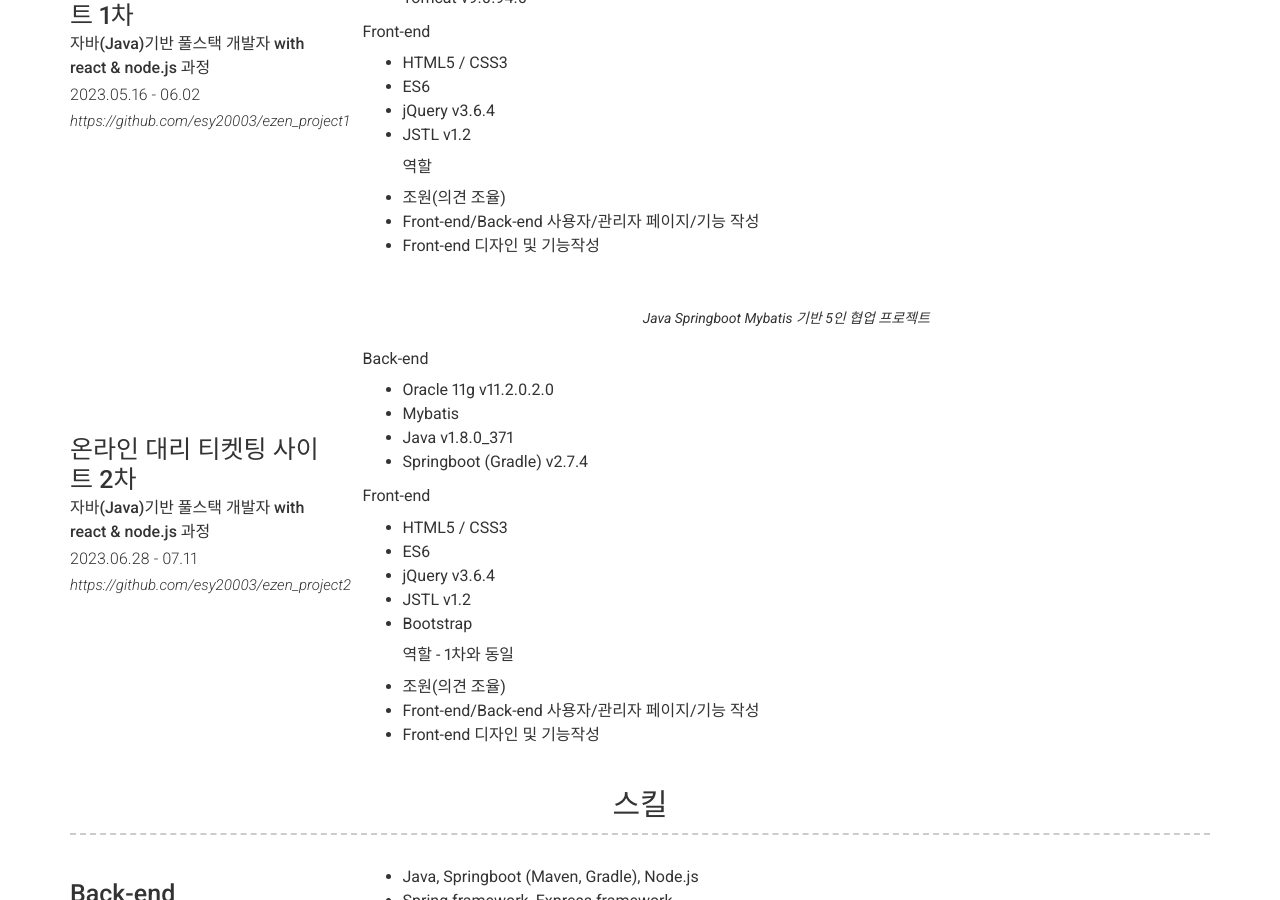
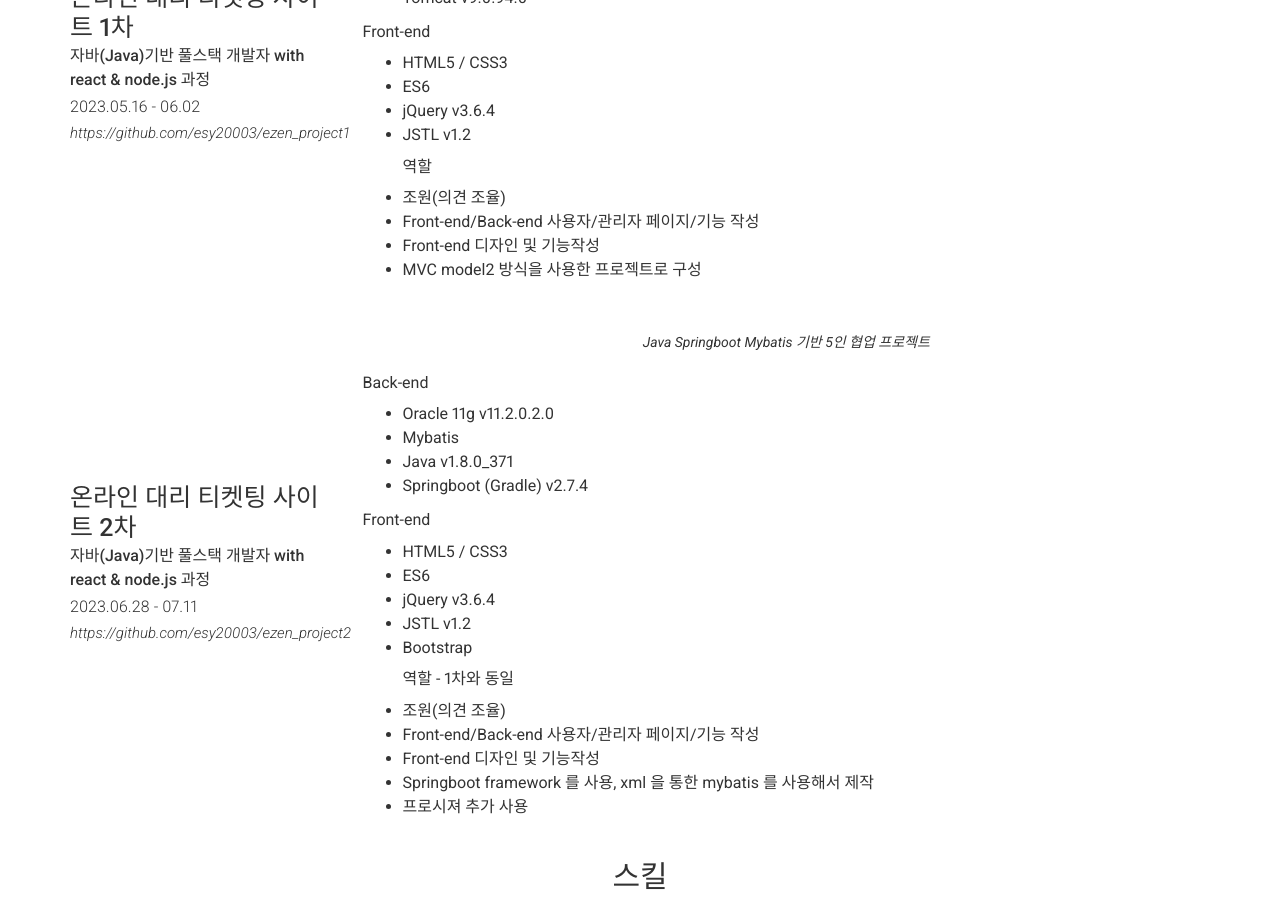
Before and after one commit to esy20003/esy20003.github.io, a Jekyll site: the page built from index.md, in a window 1280 px wide and 900 px high, scrolled down 1437 px. Built offline with Jekyll 4.4.1, drawn with Linux system fonts in a browser that asks for light colours; nearby versions of some CDN libraries; some of the changed text lies outside the part shown.

Commit message:
20230816
info update

```diff
--- a/_config.yml
+++ b/_config.yml
@@ -104,9 +104,11 @@
     content:
       - layout: left
         title: 영등포유통상가 레드울프몰 사원
-        caption: 2021.03 - 2023.09
+        caption: 2021.03 - 2021.09
         quote: >
-          퍼블리셔로 근무하면서 ui이슈 대응, 장바구니 관련 ui 개선 , 최근 상품 ui 개선
+          퍼블리셔로 근무하면서
+          ui이슈 대응,
+          장바구니 관련 ui 개선 , 최근 상품 ui 개선
           페이지 상단 메뉴 개선, fixed 메뉴 동작 개선
         description: | # this will include new lines to allow paragraphs
           근무 중 사용한 스킬
@@ -144,6 +146,7 @@
           - 조원(의견 조율)
           - Front-end/Back-end 사용자/관리자 페이지/기능 작성
           - Front-end 디자인 및 기능작성
+          - MVC model2 방식을 사용한 프로젝트로 구성
 
       - title: 온라인 대리 티켓팅 사이트 2차
         link: https://github.com/esy20003/ezen_project2
@@ -172,6 +175,8 @@
           - 조원(의견 조율)
           - Front-end/Back-end 사용자/관리자 페이지/기능 작성
           - Front-end 디자인 및 기능작성
+          - Springboot framework 를 사용, xml 을 통한 mybatis 를 사용해서 제작
+          - 프로시져 추가 사용
 
   - title: 스킬
     layout: list
```
